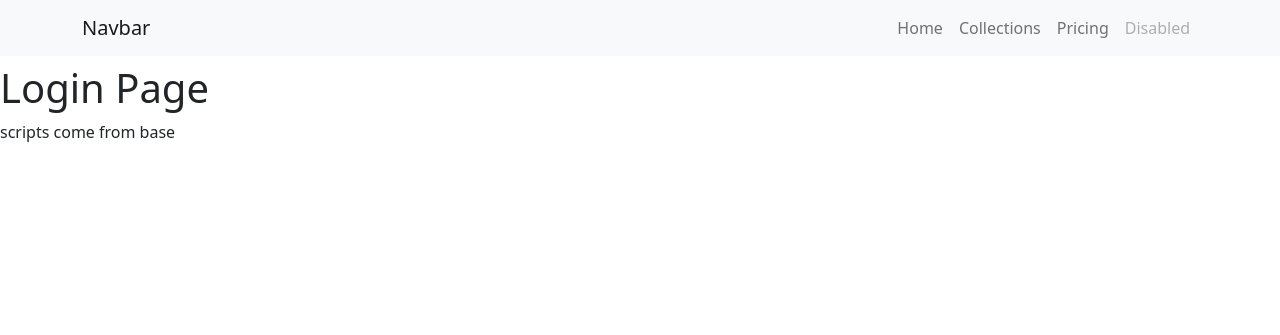
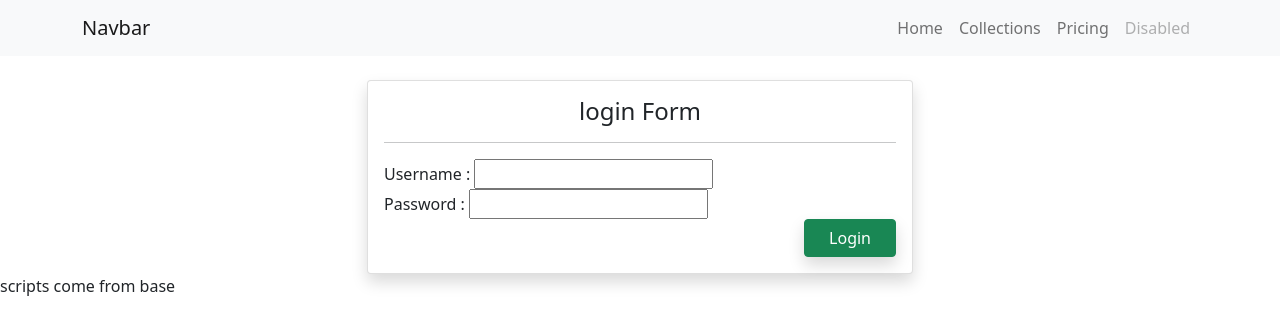
Before and after one commit to sajjadali-fullstack/genz-kart, a Django app: template ecommerce/store/templates/store/auth/login.html in a window 1280 px wide. Shown: the top 335 px of the page. Run offline with Django 5.2, Linux system fonts and the light colour scheme; the template is opened without the code that fills it, so the values that code supplies are empty; some libraries are stand-ins or nearby versions.

Commit message:
feat: add user login form

```diff
--- a/ecommerce/store/controller/auth_views.py
+++ b/ecommerce/store/controller/auth_views.py
@@ -4,6 +4,7 @@ from django.contrib import messages
 
 # Create your Login, Logout / views here 👇.
 
+# Registration
 def register_view(request):
     form = CustomUserForm()
     if request.method == 'POST':
@@ -16,5 +17,6 @@ def register_view(request):
     context = {'form':form}
     return render(request, 'store/auth/register.html', context)
 
+# Login
 def login_page_view(request):
     return render(request, 'store/auth/login.html')
--- a/ecommerce/store/templates/store/auth/login.html
+++ b/ecommerce/store/templates/store/auth/login.html
@@ -8,12 +8,55 @@
 <!-- Style Block -->
 {% block styleBlock %}
 <style>
-
+    input:invalid {
+        border: 2px solid red;
+    }
 </style>
 {% endblock styleBlock %}
 
 
 <!-- Content -->
 {% block contentBlock %}
-<h1>Login Page</h1>
+
+<div class="container">
+    <div class="row justify-content-center">
+        <div class="col-md-6">
+            <div class="">
+                <div class="card mt-3 shadow">
+                    <div class="card-body">
+                        <form action="" method="POST">
+                            {% csrf_token %}
+
+                            <div class="text-center">
+                                <h4> login Form </h4>
+                            </div>
+                            <hr>
+                            <!-- Username -->
+                            <div class="form-group">
+                                <label for="id_username">Username :</label>
+                               <input type="text">
+                            </div>
+
+
+
+                            <!-- Password -->
+                            <div class="form-group">
+                                <label for="id_username">Password :</label>
+                                <input type="password">
+                            </div>
+
+
+                            <!-- Submit Button -->
+                            <button type="submit" class="btn btn-success float-end shadow px-4">
+                                Login
+                            </button>
+
+                        </form>
+                    </div>
+                </div>
+            </div>
+        </div>
+    </div>
+</div>
+
 {% endblock contentBlock %}
--- a/ecommerce/store/urls.py
+++ b/ecommerce/store/urls.py
@@ -1,6 +1,6 @@
 from django.urls import path
 from store import views
-from store.controller import auth_views   # For login / logout
+from store.controller import auth_views  # For login / logout
 
 
 urlpatterns = [
@@ -13,6 +13,7 @@ urlpatterns = [
     # Product level: mysite.com/collections/goats/totapari-bakra/
     path('collections/<str:cate_slug>/<str:prod_slug>', views.product_details_view, name="product_details"),
 
-    # for login / logout
-    path('register/', auth_views.register_view, name='register' )
+    # For: registration / login / logout
+    path('register/', auth_views.register_view, name='register' ),
+    path('login/', auth_views.login_page_view, name='login' ),
 ]
```
